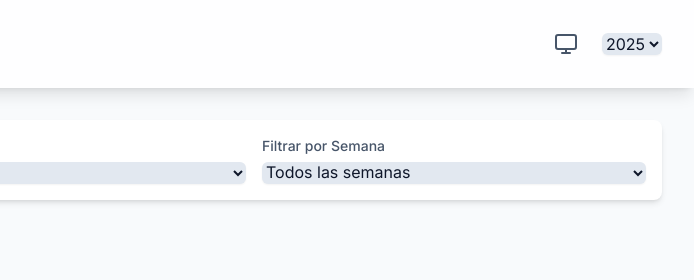
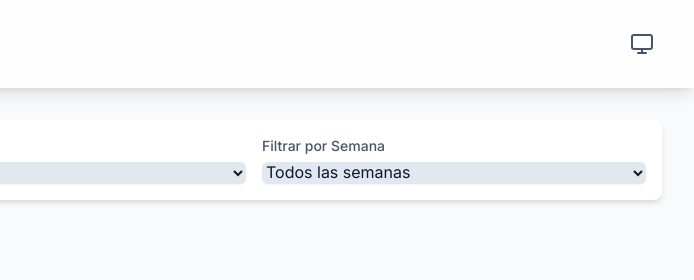
Before and after one commit to Vibe-Coding-Educativo/boletin, a website: page index.html in a window 1280 px wide. Shown: the top 280 px of the page, 586-1280 px from the left. Drawn offline with nearby package versions, Linux system fonts and the light colour scheme; no server answers.

Commit message:
fix: ocultar selector de año en la cabecera

```diff
--- a/index.html
+++ b/index.html
@@ -44,7 +44,7 @@
                 <button id="theme-toggle" class="p-2 rounded-md text-slate-600 dark:text-slate-300 hover:bg-slate-200 dark:hover:bg-slate-700 transition-colors" aria-label="Cambiar tema">
                     <!-- SVG icon will be injected here by JS -->
                 </button>
-                <select id="year-selector" class="bg-slate-200 dark:bg-slate-700 border-slate-300 dark:border-slate-600 text-slate-900 dark:text-slate-100 rounded-md shadow-sm focus:border-amber-500 focus:ring focus:ring-amber-500 focus:ring-opacity-50"></select>
+                <select id="year-selector" class="hidden bg-slate-200 dark:bg-slate-700 border-slate-300 dark:border-slate-600 text-slate-900 dark:text-slate-100 rounded-md shadow-sm focus:border-amber-500 focus:ring focus:ring-amber-500 focus:ring-opacity-50"></select>
             </div>
         </div>
     </header>
```
